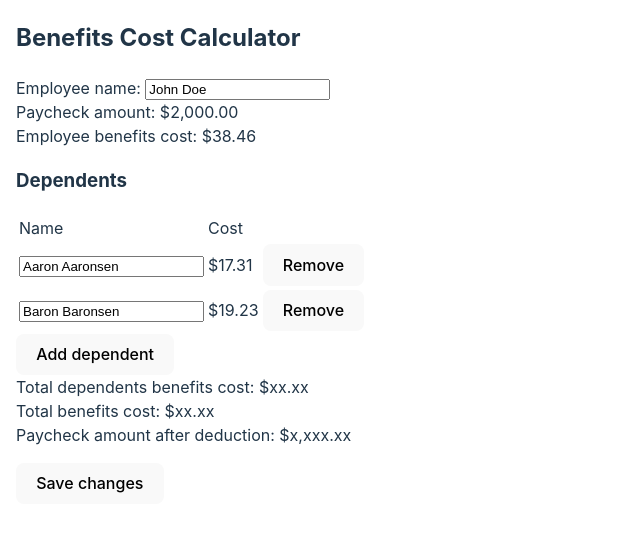
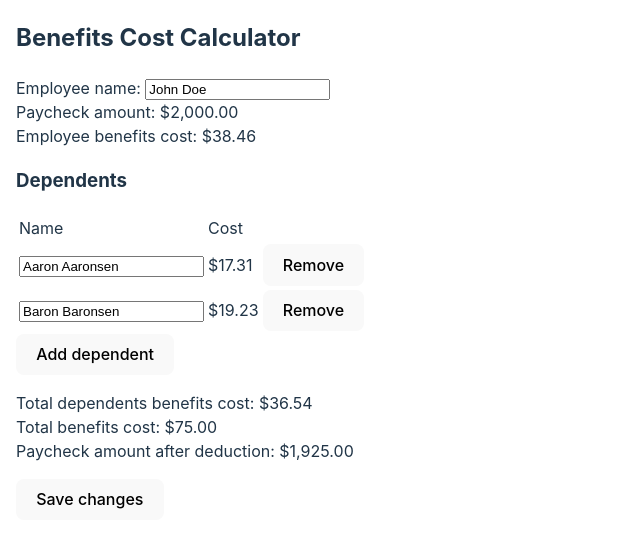
Before and after one commit to joshdavari/paylocity, a React (Vite) app: page / in a window 1280 px wide. Shown: the top 548 px of the page, without its empty margins (0-640 px from the left). Built offline with nearby package versions, Linux system fonts and the light colour scheme.

Commit message:
show total cost values

```diff
--- /dev/null
+++ b/src/components/dependents-list.css
@@ -0,0 +1,3 @@
+.add-button {
+    margin-bottom: 1rem;
+}
--- a/src/components/dependents-list.tsx
+++ b/src/components/dependents-list.tsx
@@ -1,4 +1,8 @@
 import IndividualDependent from './individual-dependent';
+
+import { calculateTotalDependentsCost } from '../lib/cost-calculator';
+import { formatCurrency } from '../lib/format';
+import './dependents-list.css';
 
 import type { Dependent } from '../types/people';
 
@@ -15,7 +19,7 @@ const DependentsList = ({ dependents, onChange }: Props) => {
 
     const renameDependent = (index: number, newName: string) => {
         const newDependents = [...dependents];
-        newDependents[index].name = newName;
+        newDependents[index].name = newName.trim();
         onChange(newDependents);
     };
 
@@ -24,6 +28,8 @@ const DependentsList = ({ dependents, onChange }: Props) => {
         newDependents.splice(index, 1);
         onChange(newDependents);
     };
+
+    const totalDependentsCost = calculateTotalDependentsCost(dependents);
 
     return <>
         <h3>Dependents</h3>
@@ -43,9 +49,11 @@ const DependentsList = ({ dependents, onChange }: Props) => {
             )}
         </table>
 
-        <button onClick={addDependent}>Add dependent</button>
+        <button className='add-button' onClick={addDependent}>
+            Add dependent
+        </button>
 
-        <div>Total dependents benefits cost: $xx.xx</div>
+        <div>Total dependents benefits cost: {formatCurrency(totalDependentsCost)}</div>
     </>
 };
 
--- a/src/components/employee-benefits.tsx
+++ b/src/components/employee-benefits.tsx
@@ -1,7 +1,7 @@
 import { useEffect, useState } from 'react';
 
 import { getEmployee, saveEmployee } from '../api/employees';
-import { calculateIndividualEmployeeCost } from '../lib/cost-calculator';
+import { calculateIndividualEmployeeCost, calculateTotalBenefitsCost } from '../lib/cost-calculator';
 import { formatCurrency } from '../lib/format';
 import DependentsList from './dependents-list';
 import './employee-benefits.css';
@@ -18,12 +18,14 @@ const EmployeeBenefits = () => {
     if (!employee) return <div>Please wait...</div>;
 
     const individualEmployeeCost = calculateIndividualEmployeeCost(employee);
+    const totalBenefitsCost = calculateTotalBenefitsCost(employee);
+    const netPaycheckAmount = employee.paycheckAmount - totalBenefitsCost;
 
     const updateDependents = (dependents: Dependent[]) => {
         setEmployee({ ...employee, dependents });
     };
 
-    const updateEmployeeName = (name: string) => setEmployee({ ...employee, name });
+    const renameEmployee = (newName: string) => setEmployee({ ...employee, name: newName.trim() });
     const saveChanges = () => saveEmployee(employee);
 
     return <>
@@ -31,7 +33,7 @@ const EmployeeBenefits = () => {
             <label>
                 Employee name:{' '}
                 <input
-                    onChange={e => updateEmployeeName(e.target.value)}
+                    onChange={e => renameEmployee(e.target.value)}
                     placeholder='Name'
                     value={employee.name}
                 />
@@ -43,8 +45,8 @@ const EmployeeBenefits = () => {
 
         <DependentsList dependents={employee.dependents} onChange={updateDependents} />
 
-        <div>Total benefits cost: $xx.xx</div>
-        <div>Paycheck amount after deduction: $x,xxx.xx</div>
+        <div>Total benefits cost: {formatCurrency(totalBenefitsCost)}</div>
+        <div>Paycheck amount after deduction: {formatCurrency(netPaycheckAmount)}</div>
 
         <button className='save-button' onClick={saveChanges}>
             Save changes
```
